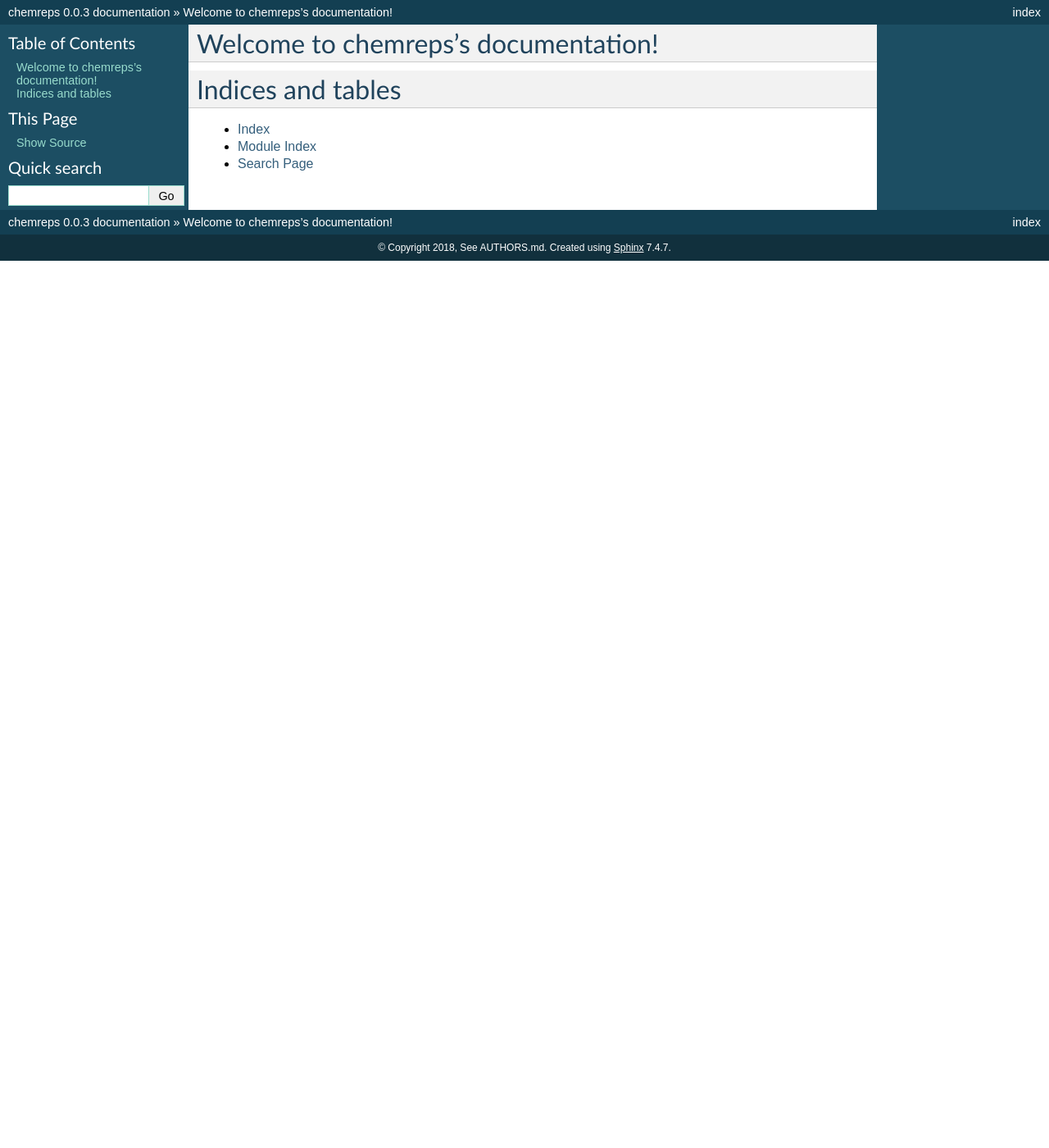
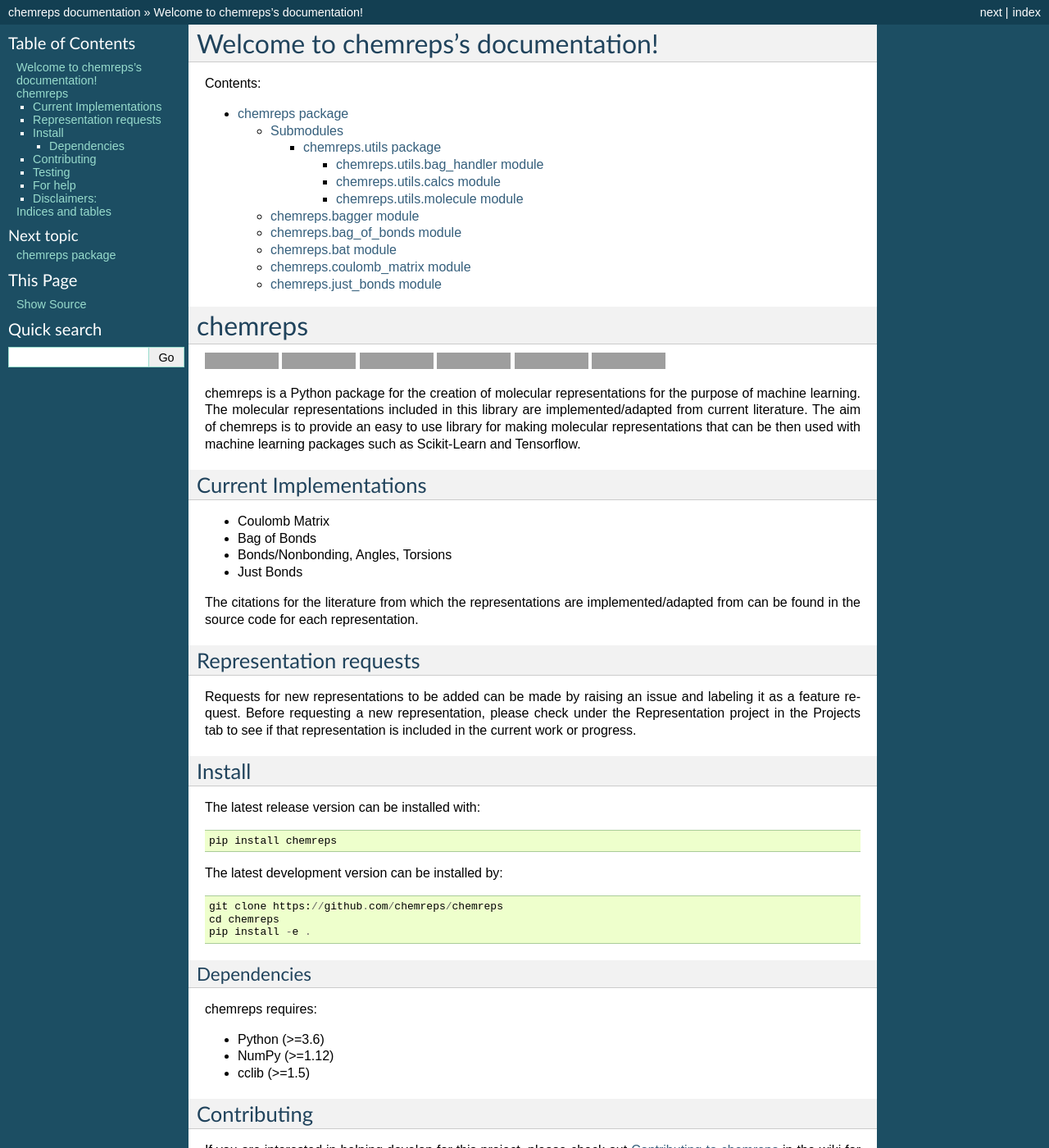
Before and after one commit to chemreps/chemreps, a Sphinx documentation site: the page built from docs/source/index.rst, in a window 1280 px wide and 1400 px high. Shown: the whole window at 82% size. Built offline with Sphinx 7.4.7, drawn with Linux system fonts in a browser that asks for light colours; some of the changed text lies outside the part shown; grey boxes are pictures that could not be loaded.

Commit message:
Modified documentation. Moved (and bumped) version info to file for easy access.

```diff
--- a/chemreps/__init__.py
+++ b/chemreps/__init__.py
@@ -1,7 +1,6 @@
 '''
 Initializing of the main representation functions
 '''
-
 from . import utils
 from . import bagger
 from . import coulomb_matrix
--- a/docs/source/chemreps.rst
+++ b/docs/source/chemreps.rst
@@ -1,15 +1,17 @@
 chemreps package
 ================
 
-Subpackages
------------
+.. automodule:: chemreps
+    :members:
+    :undoc-members:
+    :show-inheritance:
 
-.. toctree::
-
-    chemreps.utils
+.. contents::
 
 Submodules
 ----------
+
+.. toctree:: chemreps.utils
 
 chemreps.bagger module
 ----------------------
--- a/docs/source/chemreps.utils.rst
+++ b/docs/source/chemreps.utils.rst
@@ -1,8 +1,12 @@
 chemreps.utils package
 ======================
 
-Submodules
-----------
+.. automodule:: chemreps.utils
+    :members:
+    :undoc-members:
+    :show-inheritance:
+
+.. contents::
 
 chemreps.utils.bag\_handler module
 ----------------------------------
--- a/docs/source/conf.py
+++ b/docs/source/conf.py
@@ -20,13 +20,13 @@
 # -- Project information -----------------------------------------------------
 
 project = 'chemreps'
-copyright = '2018, See AUTHORS.md'
+copyright = '2019, See AUTHORS.md'
 author = 'See AUTHORS.md'
 
 # The short X.Y version
-version = ''
+version = open("../../VERSION").read().strip()
 # The full version, including alpha/beta/rc tags
-release = '0.0.3'
+release = version
 
 
 # -- General configuration ---------------------------------------------------
@@ -45,6 +45,7 @@
     'sphinx.ext.viewcode',
     'sphinx.ext.githubpages',
     'sphinxcontrib.napoleon',
+    'm2r',
 ]
 
 # Add any paths that contain templates here, relative to this directory.
@@ -91,7 +92,7 @@
 # Add any paths that contain custom static files (such as style sheets) here,
 # relative to this directory. They are copied after the builtin static files,
 # so a file named "default.css" will overwrite the builtin "default.css".
-html_static_path = ['_static']
+# html_static_path = ['_static']
 
 # Custom sidebar templates, must be a dictionary that maps document names
 # to template names.
--- a/docs/source/index.rst
+++ b/docs/source/index.rst
@@ -6,11 +6,11 @@
 Welcome to chemreps's documentation!
 ====================================
 
-.. toctree::
-   :maxdepth: 2
+.. toctree:: chemreps
+   :maxdepth: 4
    :caption: Contents:
 
-
+.. mdinclude:: ../../README.md
 
 Indices and tables
 ==================
--- a/setup.py
+++ b/setup.py
@@ -10,7 +10,7 @@
         name='chemreps',
         maintainer='Dakota Folmsbee, Amanda Dumi, Shiv Upadhyay',
         maintainer_email='dfolmsbee@gmail.com, amandaedumi@gmail.com, shivnupadhyay@gmail.com',
-        version='0.0.4',
+        version=open("VERSION").read().strip(),
         packages=['chemreps', 'chemreps.utils'],
         package_data={'chemreps': ['data/*.pkl']},
         license='MIT License',
@@ -22,7 +22,7 @@
             "numpy>=1.12",
         ],
         classifiers=[
-            'Development Status :: 3 - Alpha',
+            'Development Status :: 4 - Beta',
             'Intended Audience :: Science/Research',
             'Programming Language :: Python',
             'License :: OSI Approved :: MIT License',
```
Also changed, not shown: other parts of docs/source/chemreps.rst (+0 -9 lines), other parts of docs/source/chemreps.utils.rst (+0 -9 lines), docs/source/modules.rst (deleted, +0 -7 lines), .codecov.yml, .travis.yml, 1 other file.
